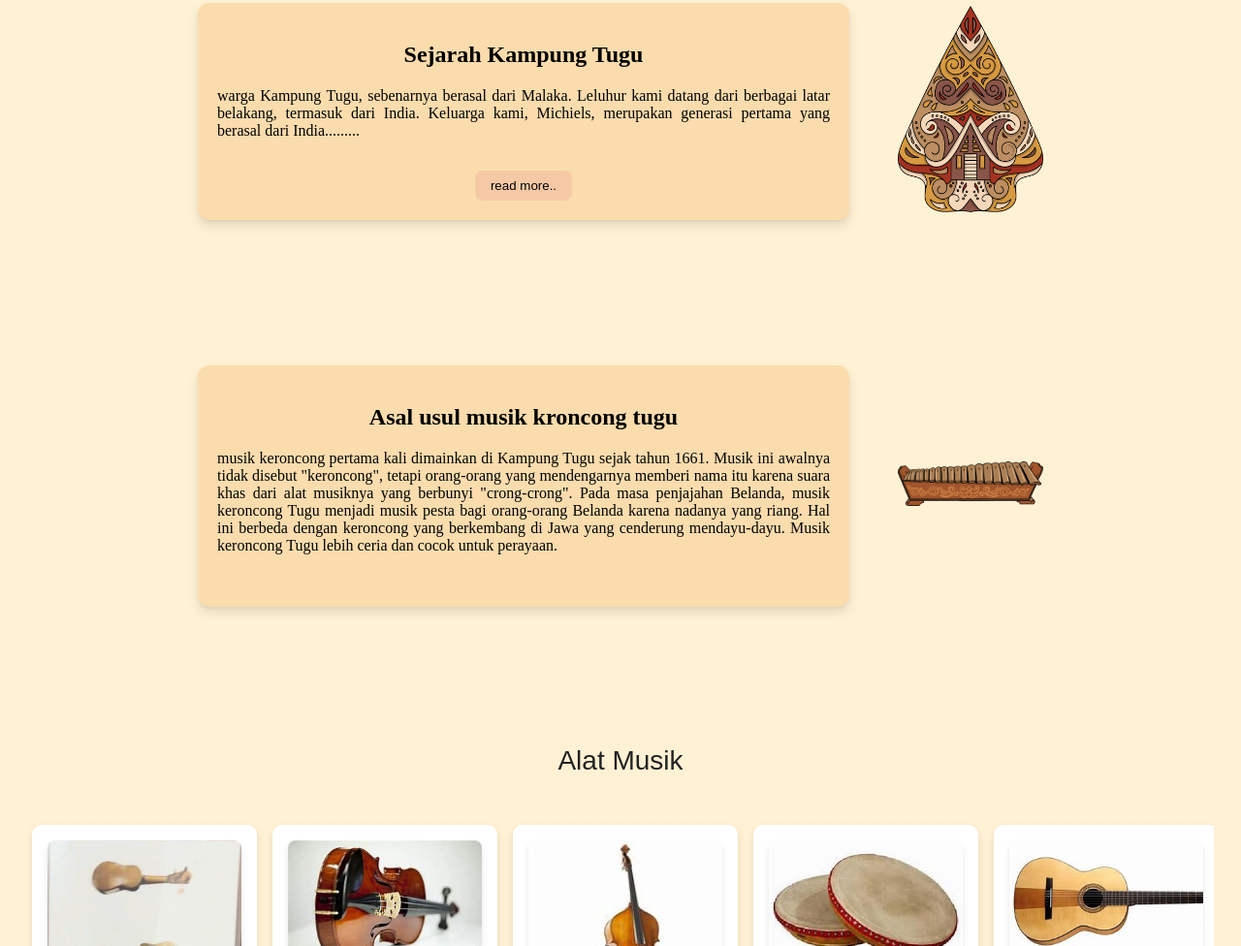
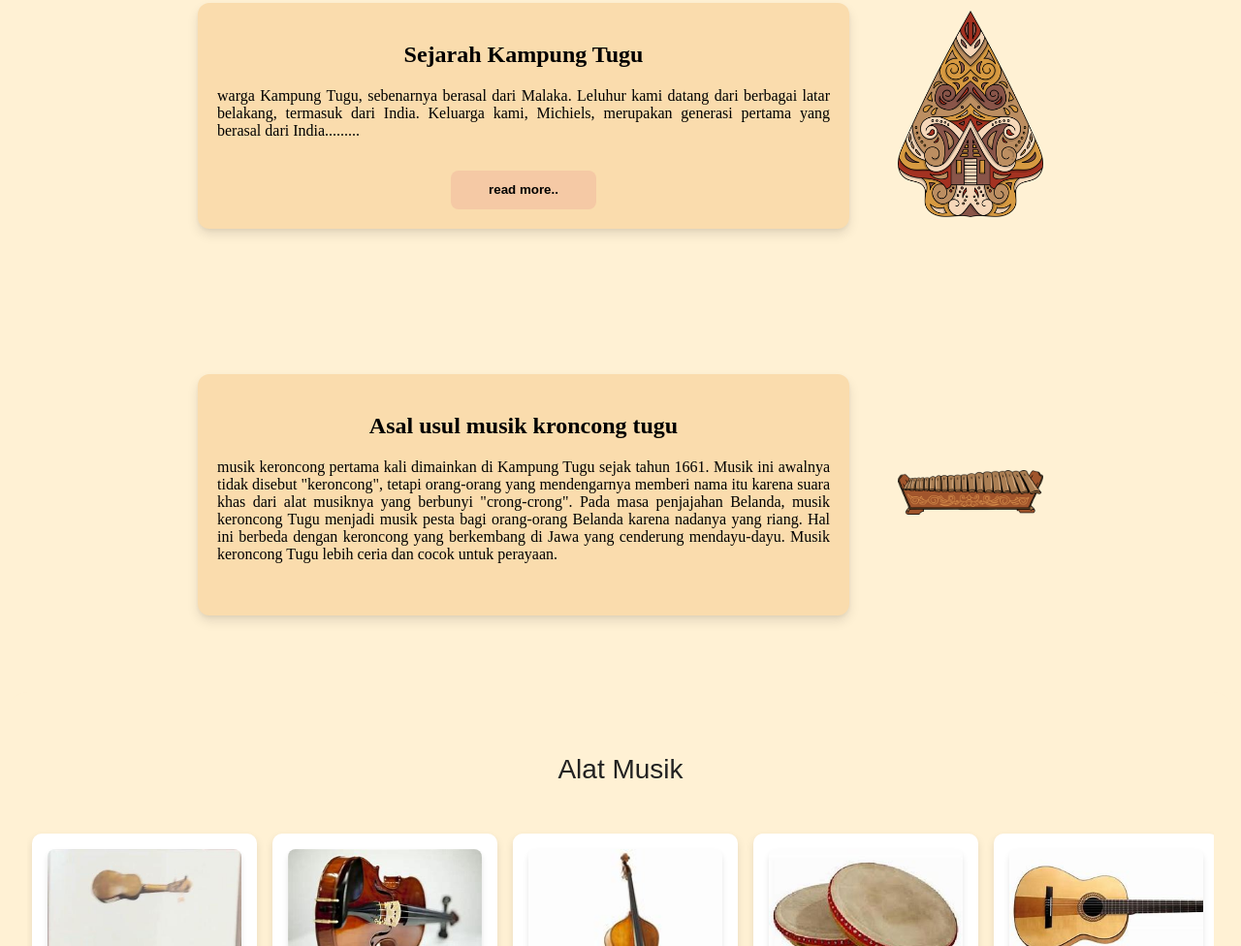
Before and after one commit to NikolasKenzie/p5KroncongTugu, a plain HTML site: page index.html in a window 1280 px wide. Shown: the part 1456-2432 px from the top of the page at 97% size. Drawn offline with nearby package versions, Linux system fonts and the light colour scheme; a web font is replaced by a local one.

Commit message:
styling button

```diff
--- a/index.html
+++ b/index.html
@@ -144,7 +144,7 @@
                         dari India.........
                     </p>
                     <div class="readmore">
-                        <button class="btn-readmore-history" onclick="showPopup()">read more..</button>
+                        <button class="btn-readmore-history" onclick="showPopup()"><strong>read more..</strong></button>
                     </div>
                 </div>
                 <div class="container-img-history" data-aos="zoom-out" data-aos-duration="1200">
--- a/style/index.css
+++ b/style/index.css
@@ -264,6 +264,9 @@ span {
   border-radius: 8px;
   cursor: pointer;
   transition: background-color 0.3s ease;
+  width: 150px;
+  height: 40px;
+
 }
 .btn-readmore-history:hover {
   margin-top: 1rem;
```
